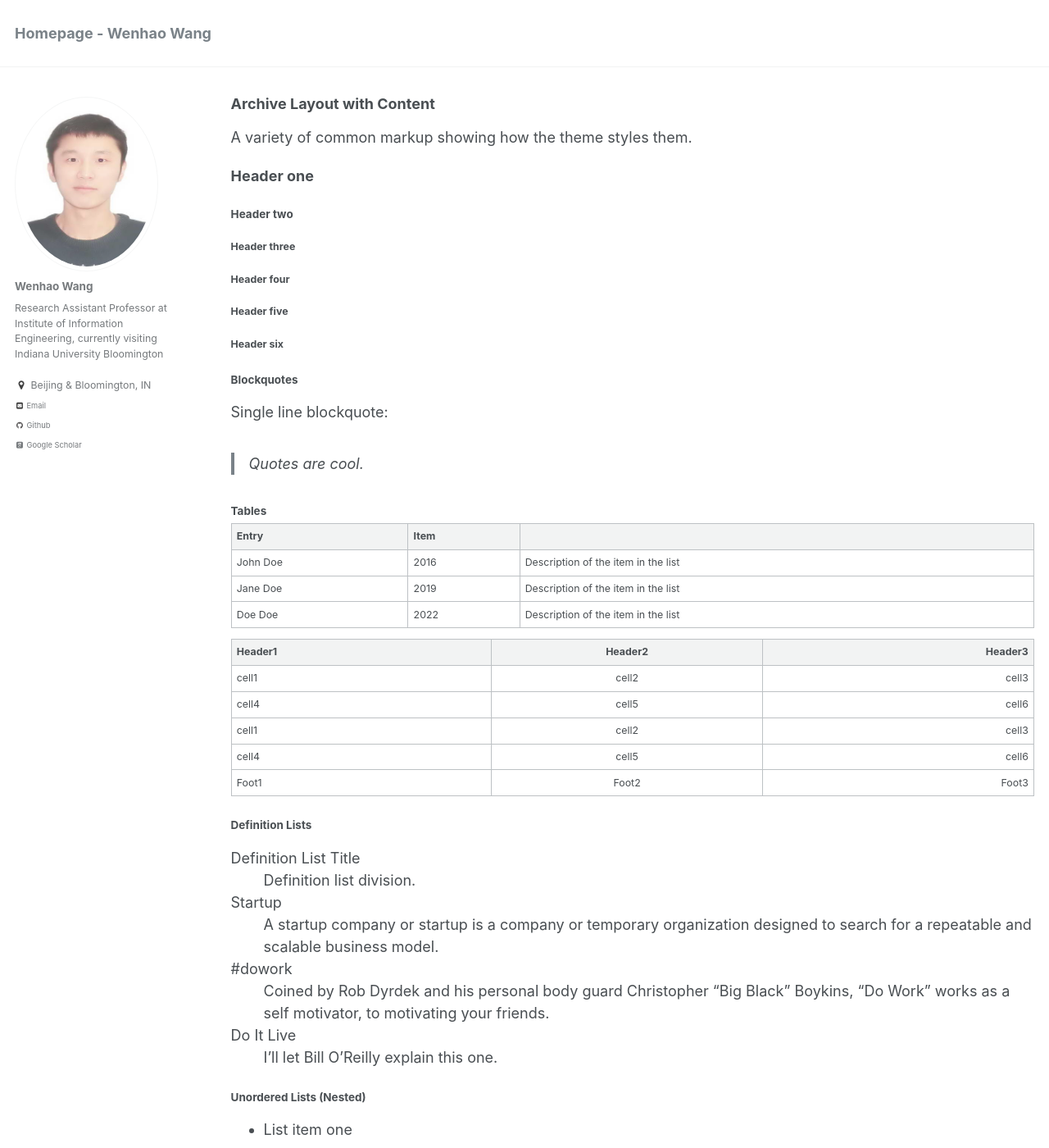
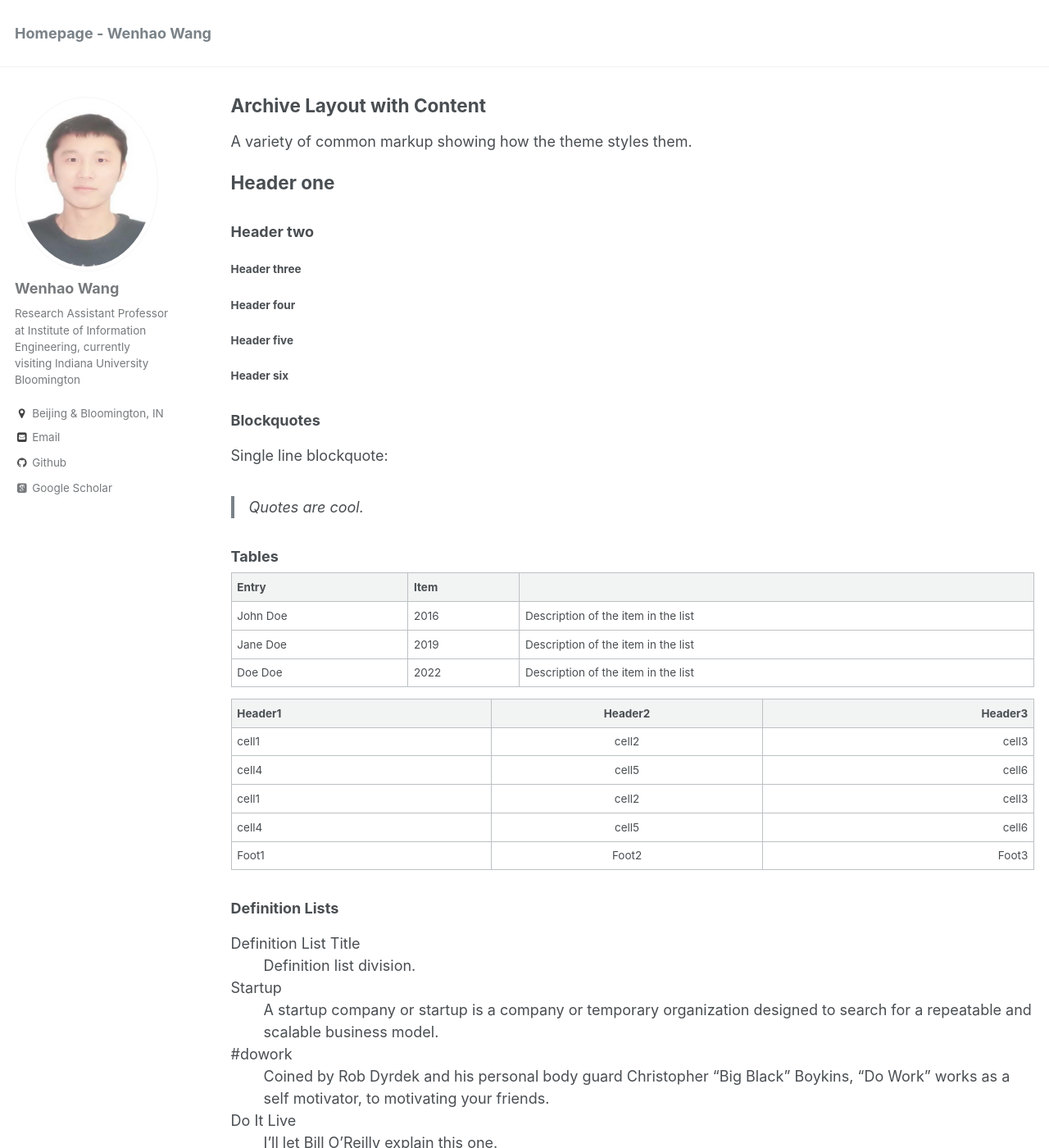
Before and after one commit to wenhao19/heartever.github.io, a Jekyll site: the page built from _pages/archive-layout-with-content.md, in a window 1280 px wide and 1400 px high. Shown: the whole window at 82% size. Built offline with Jekyll 4.4.1, drawn with Linux system fonts in a browser that asks for light colours; some web fonts are replaced.

Commit message:
Update _variables.scss

```diff
--- a/_sass/_variables.scss
+++ b/_sass/_variables.scss
@@ -33,23 +33,23 @@
 $caption-font-family        : $serif;
 
 /* type scale */
-//$type-size-1                : 2.441em;  // ~39.056px
-//$type-size-2                : 1.953em;  // ~31.248px
-//$type-size-3                : 1.563em;  // ~25.008px
-//$type-size-4                : 1.25em;   // ~20px
-//$type-size-5                : 1em;      // ~16px
-//$type-size-6                : 0.75em;   // ~12px
-//$type-size-7                : 0.6875em; // ~11px
-//$type-size-8                : 0.625em;  // ~10px
+$type-size-1                : 2.441em;  // ~39.056px
+$type-size-2                : 1.953em;  // ~31.248px
+$type-size-3                : 1.563em;  // ~25.008px
+$type-size-4                : 1.25em;   // ~20px
+$type-size-5                : 1em;      // ~16px
+$type-size-6                : 0.75em;   // ~12px
+$type-size-7                : 0.6875em; // ~11px
+$type-size-8                : 0.625em;  // ~10px
 
-$type-size-1                : 1.953em;  // ~31.248px
+/*$type-size-1                : 1.953em;  // ~31.248px
 $type-size-2                : 1.563em;  // ~25.008px
 $type-size-3                : 1.25em;   // ~20px
 $type-size-4                : 1em;      // ~16px
 $type-size-5                : 0.75em;   // ~12px
 $type-size-6                : 0.6875em; // ~11px
 $type-size-7                : 0.625em;  // ~10px
-$type-size-7                : 0.5em;  // ~10px
+$type-size-7                : 0.5em;  // ~10px*/
 /*
    Colors
    ========================================================================== */
```
